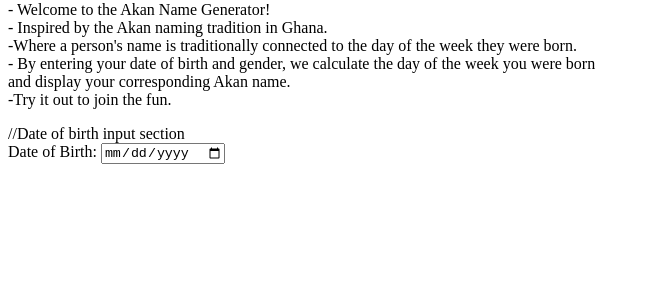
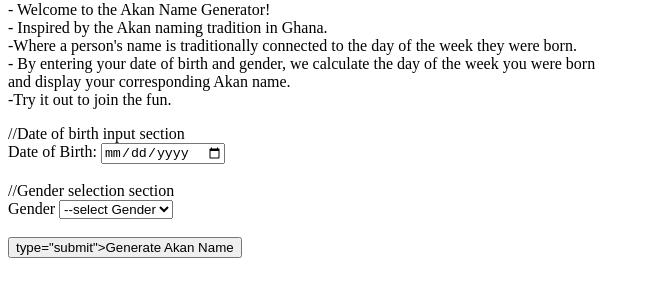
Before and after one commit to kamarushem-necitizen/Akan-Name-Generator, a plain HTML site: page index.html in a window 1280 px wide. Shown: the part 79-376 px from the top of the page, without its empty margins (0-650 px from the left). Drawn offline with Linux system fonts and the light colour scheme.

Commit message:
Add gender selection section

```diff
--- a/index.html
+++ b/index.html
@@ -28,8 +28,21 @@
           required
         >
       </div>
+      <br>
 
+      //Gender selection section
+      <div>
+        <label for="gender">Gender</label>
+         <select name="gender" id="gender">
+          <option value="">--select Gender</option>
+          <option value="male">Male</option>
+          <option value="female">Female</option>
+         </select>
+      </div>
+      <br>
 
+<!-- Sends the form information to JavaScript -->
+<button>type="submit">Generate Akan Name</button>
 
 </body>
 </html>
```
